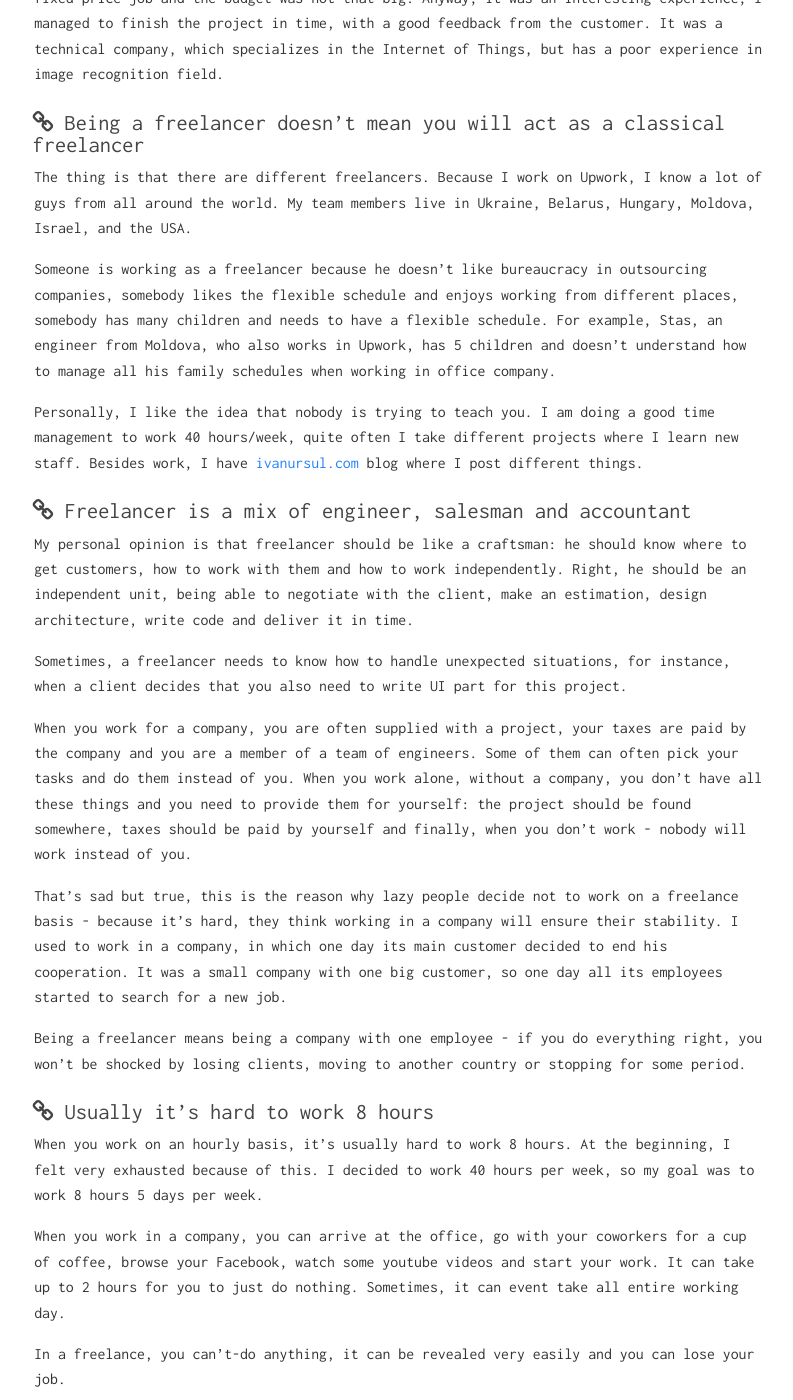
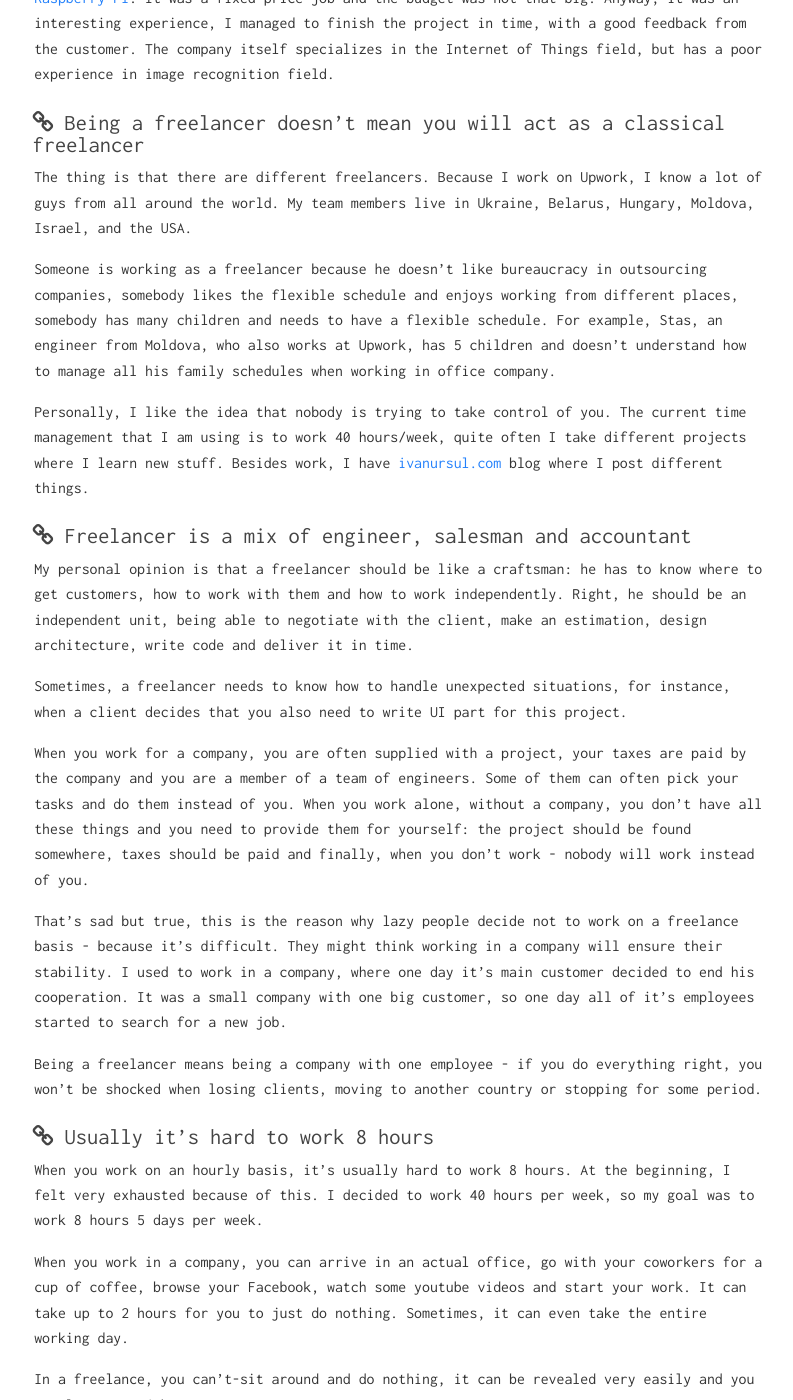
Before and after one commit to ivanursul/ivanursul, a Jekyll site: the page built from _posts/2017-10-02-top-things-to-know-as-freelancer.markdown, in a window 1280 px wide and 1400 px high, scrolled down 1762 px. Shown: the whole window, without its empty margins (241-1034 px from the left). Built offline with Jekyll 4.4.1, drawn with Linux system fonts in a browser that asks for light colours; comment, search, counter and statistics services are not loaded; some of the changed text lies outside the part shown.

Commit message:
Update 2017-10-02-top-things-to-know-as-freelancer.markdown

```diff
--- a/_posts/2017-10-02-top-things-to-know-as-freelancer.markdown
+++ b/_posts/2017-10-02-top-things-to-know-as-freelancer.markdown
@@ -25,59 +25,59 @@
 
 ### <a href="#become_customer" name="become_customer"><i class="fa fa-link anchor" aria-hidden="true"></i></a> Give yourself a chance to become a customer
 
-Try to become a customer. Post a job on Upwork with. If you are a software engineer, you can order some design. It doesn't matter what you will order. What matters is that you will get a chance to see another side.
+Try to become a customer. Post a job on Upwork. If you are a software engineer, you can order some design. It doesn't matter what you will order. What matters is that you will get a chance to see another side.
 
-I wanted to enhance one of my websites, but I couldn't understand what was missing there. So I posted a job. Upwork suggested to create a set of questions,  I choose a default one, a cover letter, and added a custom question to send a past works of an engineer. After one hour I received a around 20 bids from different freelancers from all around the world. None of them were an interesting candidates, because all of them wrote a template bids. So I changed my job post, removed cover letter and added a lot of custom questions. I got 3 bids for the next day and one of them was the candidate I chosen.
+I wanted to enhance one of my websites, but I couldn't understand what I was missing there. So I posted a job. Upwork suggested to create a set of questions,  I chose a default one - a cover letter. I also added a custom question - to send past works of an engineer. After one hour I received a around 20 bids from different freelancers from all around the world. None of them seemed like they were suitable candidates, as all of them wrote with template bids. So, I changed my job post, removed cover letter and added a lot of custom questions. The next day, I received 3 bids and one of them was the candidate that I have chosen.
 
 ### <a href="#different_rates" name="different_rates"><i class="fa fa-link anchor" aria-hidden="true"></i></a> Your rates will differ on a different projects
 
-Sometimes you might decide to work on lower rates. There may be different reasons, starting with a willingness to add it to your portfolio and ending with a curiosity. Not everything in this life can be measured by money, customers know that and quite often use it to acquire talented freelancers.
+Sometimes you might decide to work on lower rates. There may be different reasons, starting with a willingness to add it to your portfolio and ending with a simple curiosity. Not everything in this life can be measured with money, customers know that and quite often use it to acquire talented freelancers.
 
-This happens to me when I was writing a [Chicken egg counter on a Raspberry PI](https://ivanursul.com/counting-eggs-in-opencv). It was a fixed price job and the budget was not that big. Anyway, it was an interesting experience, I managed to finish the project in time, with a good feedback from the customer. It was a technical company, which specializes in the Internet of Things, but has a poor experience in image recognition field.
+The very same thing happened to me when I was working on the the [Chicken egg counter on a Raspberry PI](https://ivanursul.com/counting-eggs-in-opencv). It was a fixed price job and the budget was not that big. Anyway, it was an interesting experience, I managed to finish the project in time, with a good feedback from the customer. The company itself specializes in the Internet of Things field, but has a poor experience in image recognition field.
 
 
 ### <a href="#freelancer" name="freelancer"><i class="fa fa-link anchor" aria-hidden="true"></i></a> Being a freelancer doesn't mean you will act as a classical freelancer
 
 The thing is that there are different freelancers. Because I work on Upwork, I know a lot of guys from all around the world. My team members live in Ukraine, Belarus, Hungary, Moldova, Israel, and the USA.
 
-Someone is working as a freelancer because he doesn't like bureaucracy in outsourcing companies, somebody likes the flexible schedule and enjoys working from different places, somebody has many children and needs to have a flexible schedule. For example, Stas, an engineer from Moldova, who also works in Upwork, has 5 children and doesn't understand how to manage all his family schedules when working in office company.
+Someone is working as a freelancer because he doesn't like bureaucracy in outsourcing companies, somebody likes the flexible schedule and enjoys working from different places, somebody has many children and needs to have a flexible schedule. For example, Stas, an engineer from Moldova, who also works at Upwork, has 5 children and doesn't understand how to manage all his family schedules when working in office company.
 
-Personally, I like the idea that nobody is trying to teach you. I am doing a good time management to work 40 hours/week, quite often I take different projects where I learn new staff. Besides work, I have [ivanursul.com](https://ivanursul.com) blog where I post different things.
+Personally, I like the idea that nobody is trying to take control of you. The current time management that I am using is to work 40 hours/week, quite often I take different projects where I learn new stuff. Besides work, I have [ivanursul.com](https://ivanursul.com) blog where I post different things.
 
 ### <a href="#mix" name="mix"><i class="fa fa-link anchor" aria-hidden="true"></i></a> Freelancer is a mix of engineer, salesman and accountant
 
-My personal opinion is that freelancer should be like a craftsman: he should know where to get customers, how to work with them and how to work independently. Right, he should be an independent unit, being able to negotiate with the client, make an estimation, design architecture, write code and deliver it in time.
+My personal opinion is that a freelancer should be like a craftsman: he has to know where to get customers, how to work with them and how to work independently. Right, he should be an independent unit, being able to negotiate with the client, make an estimation, design architecture, write code and deliver it in time.
 
 Sometimes, a freelancer needs to know how to handle unexpected situations, for instance, when a client decides that you also need to write UI part for this project.
 
 When you work for a company, you are often supplied with a project, your taxes are paid by the company and you are a member of a team of engineers. Some of them can often pick your tasks and do them instead of you.
-When you work alone, without a company, you don't have all these things and you need to provide them for yourself: the project should be found somewhere, taxes should be paid by yourself and finally, when you don't work - nobody will work instead of you.
+When you work alone, without a company, you don't have all these things and you need to provide them for yourself: the project should be found somewhere, taxes should be paid and finally, when you don't work - nobody will work instead of you.
 
-That's sad but true, this is the reason why lazy people decide not to work on a freelance basis - because it's hard, they think working in a company will ensure their stability. I used to work in a company, in which one day its main customer decided to end his cooperation. It was a small company with one big customer, so one day all its employees started to search for a new job.
+That's sad but true, this is the reason why lazy people decide not to work on a freelance basis - because it's difficult. They might think working in a company will ensure their stability. I used to work in a company, where one day it's main customer decided to end his cooperation. It was a small company with one big customer, so one day all of it's employees started to search for a new job.
 
-Being a freelancer means being a company with one employee - if you do everything right, you won't be shocked by losing clients, moving to another country or stopping for some period.
+Being a freelancer means being a company with one employee - if you do everything right, you won't be shocked when losing clients, moving to another country or stopping for some period.
 
 ### <a href="#8hours" name="8hours"><i class="fa fa-link anchor" aria-hidden="true"></i></a> Usually it's hard to work 8 hours
 
 When you work on an hourly basis, it's usually hard to work 8 hours. At the beginning, I felt very exhausted because of this. I decided to work 40 hours per week, so my goal was to work 8 hours 5 days per week.
 
-When you work in a company, you can arrive at the office, go with your coworkers for a cup of coffee, browse your Facebook, watch some youtube videos and start your work. It can take up to 2 hours for you to just do nothing. Sometimes, it can event take all entire working day.
+When you work in a company, you can arrive in an actual office, go with your coworkers for a cup of coffee, browse your Facebook, watch some youtube videos and start your work. It can take up to 2 hours for you to just do nothing. Sometimes, it can even take the entire working day.
 
-In a freelance, you can't-do anything, it can be revealed very easily and you can lose your job.
+In a freelance, you can't-sit around and do nothing, it can be revealed very easily and you can lose your job.
 
 There's also another way. You can find a company, which wants to hire someone from the network to work under their name. In this case, you are not a freelancer, but rather an employee, who works from home.
 
 ### <a href="#learn" name="learn"><i class="fa fa-link anchor" aria-hidden="true"></i></a> Learn how to calculate
 
-When I started to work on Upwork, I didn't know this thing. Now I am happy to write them so anyone who reads this article won't shoot themselves in a foot.
+When I started to work on Upwork, I didn't know all of this. Now, I am happy to share these things, so anyone who reads this article won't shoot themselves in a foot.
 
-So, the science of calculating your rate is that you need to calculate how much would you like to earn. Then, you need to take into account, that you need a vacation. Freelance vacations are not funded by customers.
+Another important thing - the science of calculating your rate is that you need to calculate how much you would like to earn. Then, you need to take into account, that you need a vacation. Freelance vacations are not funded by customers.
 
 We have 12 months in a year, and approximately, you will have 1 month of vacation, which means you will work 91% of the time in a year.
 
-Additionally, you will probably need some sick leaves or days, when you won't be available. Let's say, it's 14 days, which is ~4% of your total time in a year.
+Additionally, you might probably need sick leaves or days, when you won't be available. Let's say, it's 14 days, which is ~4% of your total time in a year.
 
-Summing everything up, you will work 87% of total time in a year. When deciding how much you should take per hour, remember this number.
+To sum everything up, you will work 87% of total time in a year. When deciding how much you should take per hour, remember this number.
 
 ### <a href="#wfh" name="wfh"><i class="fa fa-link anchor" aria-hidden="true"></i></a> Working from home is not for every freelancer
 
```
